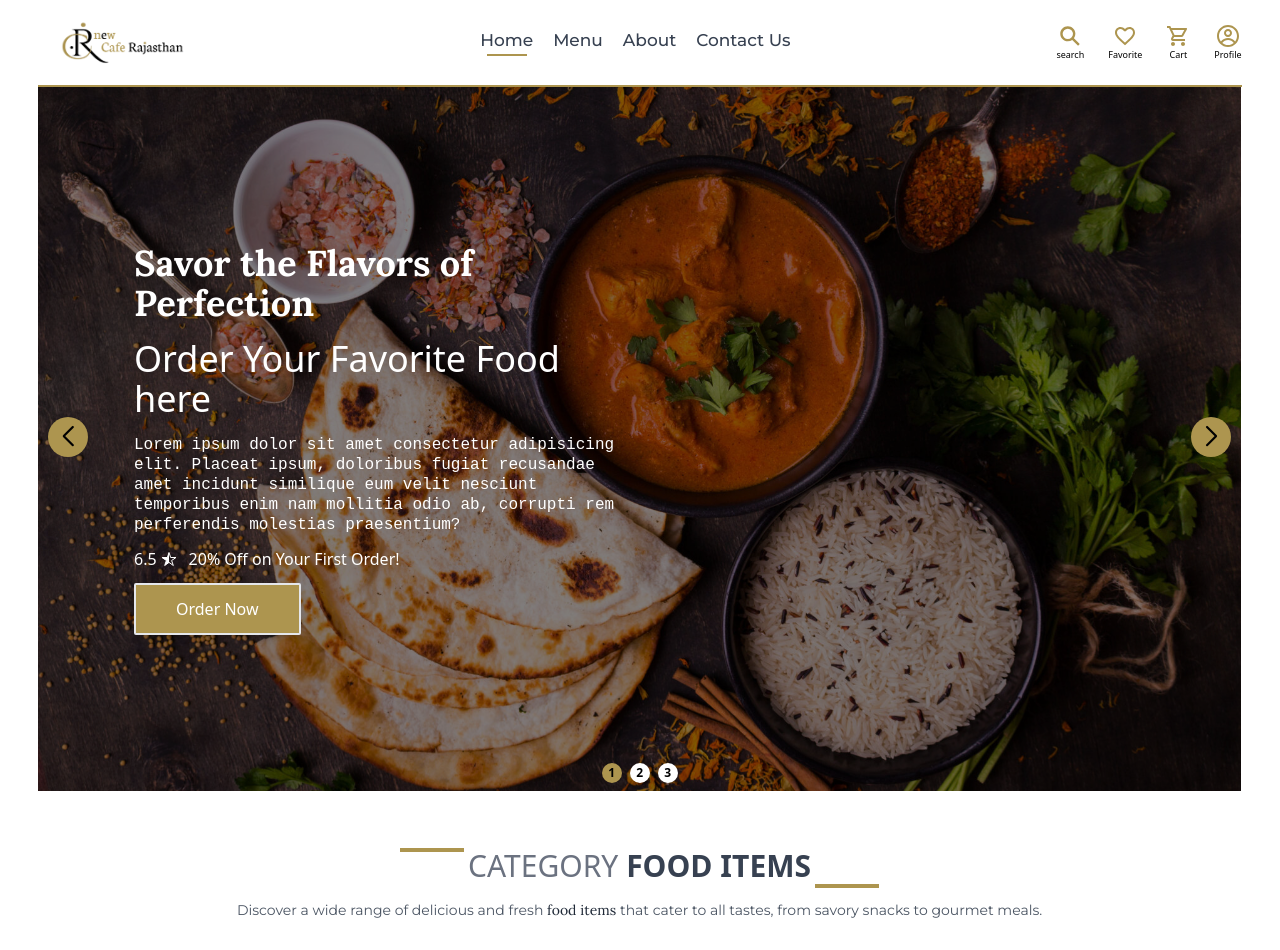
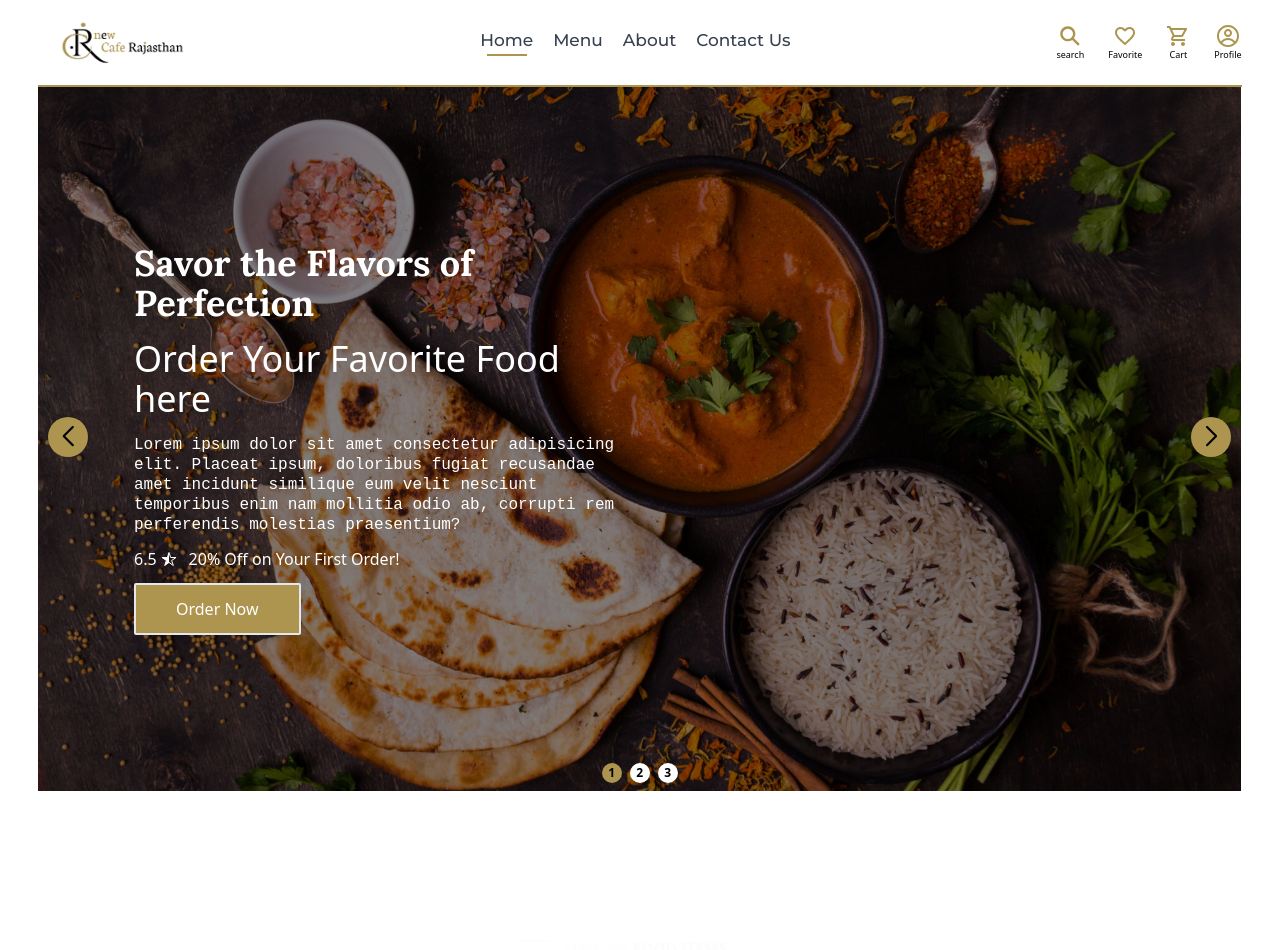
Before and after one commit to arfajsheru/CR-HOTEL, a React (Vite) app in the folder cr-restaurant/: page / in a window 1280 px wide. Shown: the top 950 px of the page. Built offline with nearby package versions, Linux system fonts and the light colour scheme; a web font is replaced by a local one.

Commit message:
scrolling added

```diff
--- a/cr-restaurant/src/index.css
+++ b/cr-restaurant/src/index.css
@@ -254,5 +254,5 @@ a.active hr{
 .onscroll{
     animation: appear linear;
     animation-timeline: view();
-    animation-range: entry 30%;
+    animation-range: entry 0;
 }
```
